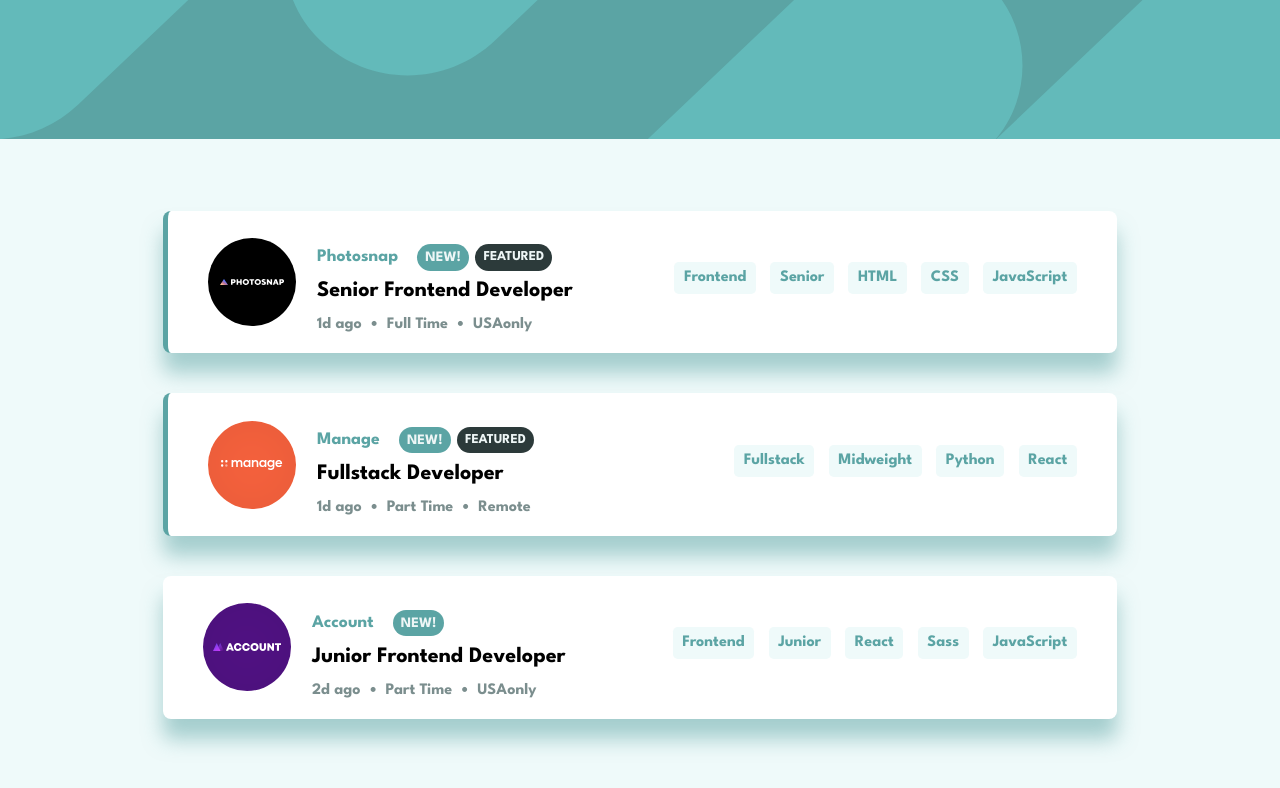
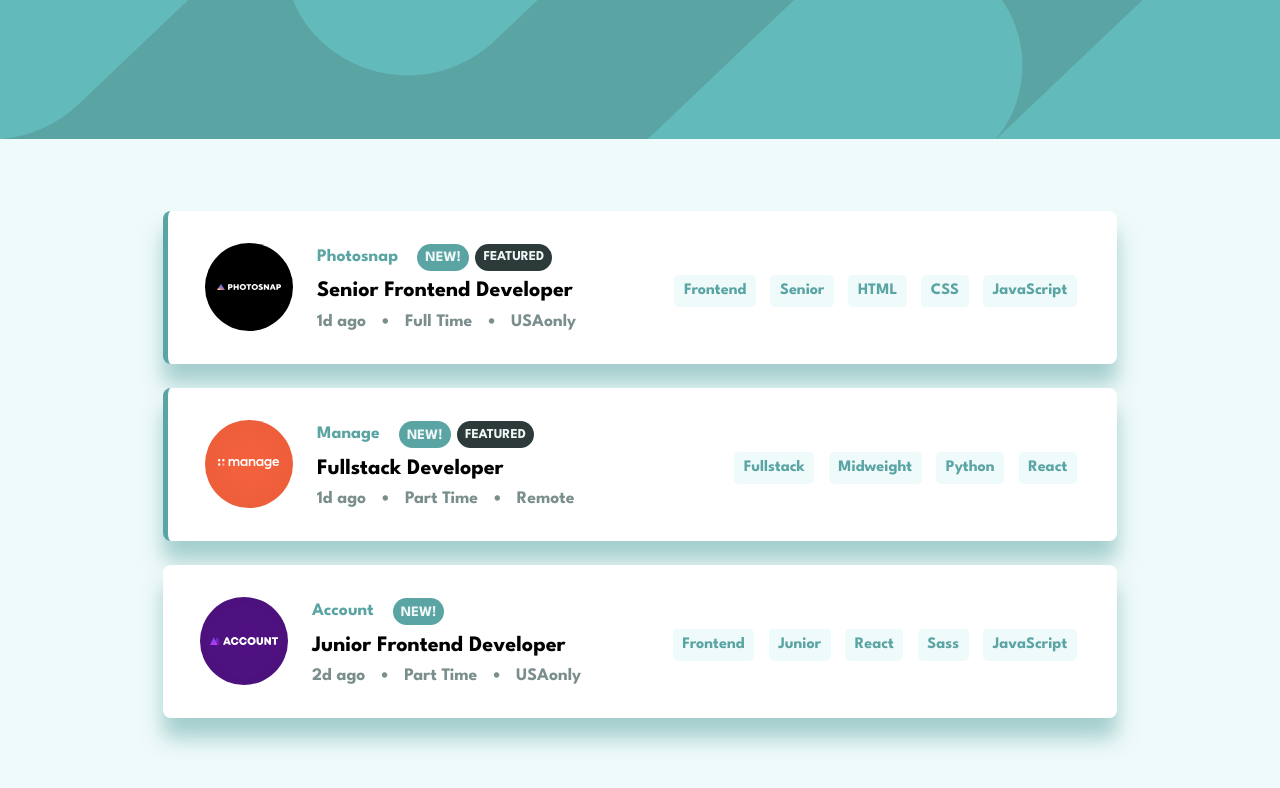
Before and after one commit to mrcordova/job-listings-with-filtering, a plain HTML site: page index.html in a window 1280 px wide. Drawn offline with Linux system fonts and the light colour scheme.

Commit message:
Desktop styling

```diff
--- a/css/style.css
+++ b/css/style.css
@@ -59,6 +59,9 @@ header {
   /* margin-block-start: 9.1rem; */
   /* margin-block-end: 2rem; */
   /* Desktop */
+  display: flex;
+  flex-direction: column;
+  gap: 1.5rem;
   margin-block-start: 4.5rem;
   margin-block-end: 2rem;
   & > .job-listing {
@@ -80,10 +83,10 @@ header {
     /* gap: 0rem */
     /* Desktop */
     border-radius: 0.5rem;
-    padding-inline: 2.5rem;
-    margin-block-start: 2.5rem;
+    padding-inline: 2.3rem 2.5rem;
+    /* margin-block-start: 2.5rem; */
     margin-inline: 10.2rem 10.2rem;
-    gap: 1.3rem;
+    gap: 1.5rem;
   }
 }
 .no-filter-margin {
@@ -105,7 +108,7 @@ header {
   /* gap: 0.5rem; */
   /* Desktop */
   padding-block-start: 2.1rem;
-  padding-block-end: 1rem;
+  padding-block-end: 1.8rem;
   gap: 0.3rem;
 }
 
@@ -164,7 +167,13 @@ header {
 .job-listing-time {
   display: flex;
   color: var(--Dark-Grayish-Cyan);
-  gap: 0.5rem;
+  /* Mobile */
+  /* font-size: 1rem; */
+  /* gap: 0.5rem; */
+  /* Desktop */
+  font-size: 1.1rem;
+  margin-block-start: -0.3rem;
+  gap: 0.9rem;
 }
 .job-listing-title {
   /* Mobile */
@@ -177,11 +186,16 @@ header {
   }
 }
 .job-listing-categories {
-  padding-block-start: 1rem;
-  padding-block-end: 1.5rem;
   display: flex;
   flex-wrap: wrap;
+  /* Mobile  */
+  /* gap: 0.9rem; */
+  /* padding-block-start: 1rem; */
+  /* padding-block-end: 1.5rem; */
+  /* Desktop */
   gap: 0.9rem;
+  padding-block-start: 0.5rem;
+  padding-block-end: 0rem;
 }
 .tokens {
   display: flex;
```
